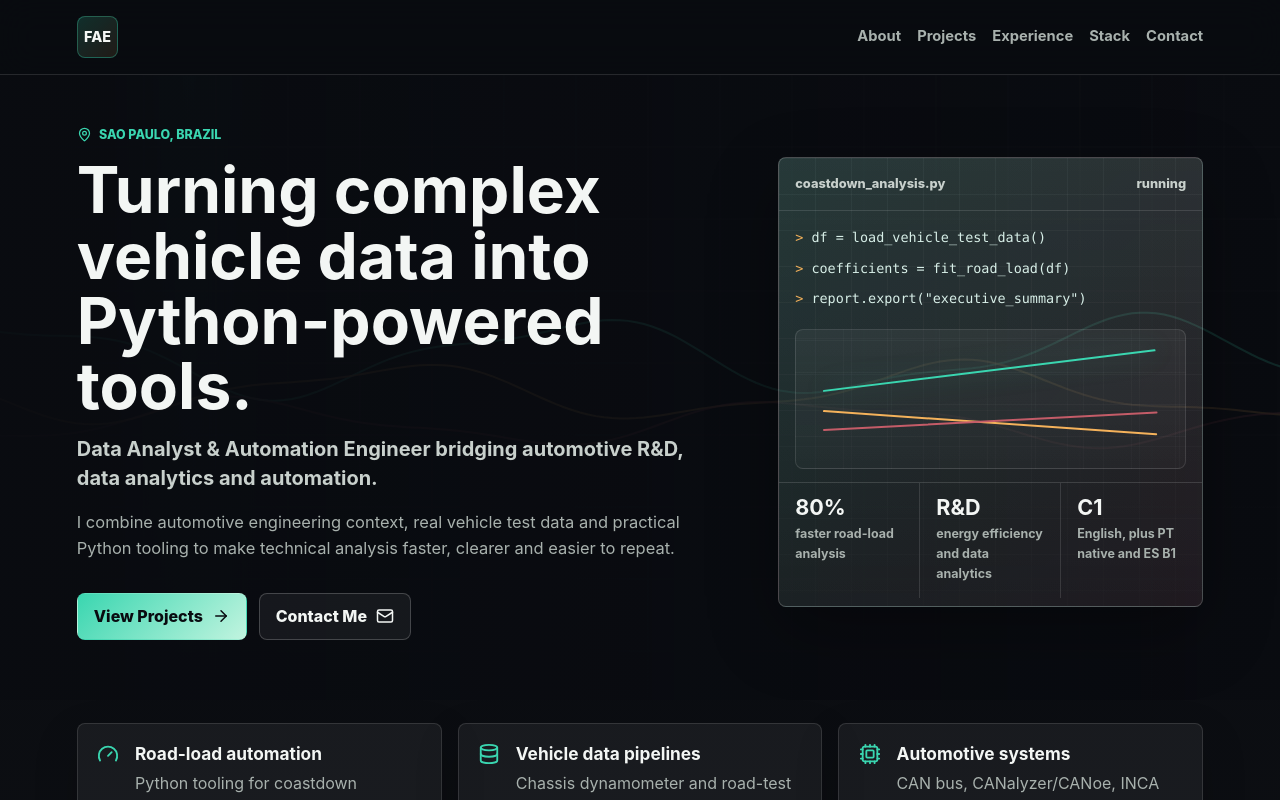
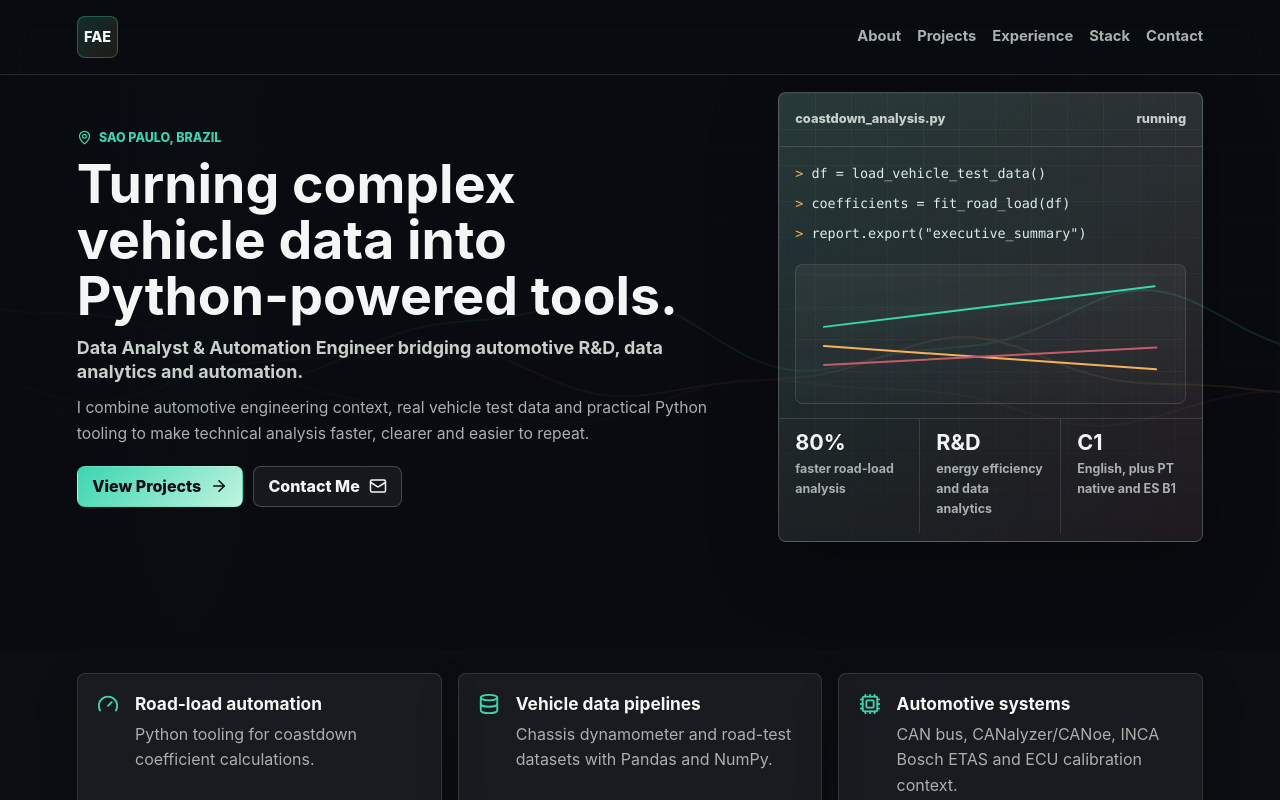
Before and after one commit to FelipeEckert/FelipeEckert.github.io, a React (Vite) app: page / in a window 1280 px wide. Shown: the top 800 px of the page. Built offline with nearby package versions, Linux system fonts and the light colour scheme.

Commit message:
Compact hero intro block

```diff
--- a/src/styles.css
+++ b/src/styles.css
@@ -111,7 +111,7 @@ a:focus-visible {
   position: relative;
   min-height: 72svh;
   overflow: hidden;
-  padding: 3.1rem 6vw 3.8rem;
+  padding: 1.1rem 6vw 1.8rem;
   background: var(--bg);
 }
 
@@ -155,7 +155,7 @@ a:focus-visible {
   display: inline-flex;
   align-items: center;
   gap: 0.45rem;
-  margin: 0 0 0.8rem;
+  margin: 0 0 0.55rem;
   color: var(--teal);
   font-size: 0.78rem;
   font-weight: 850;
@@ -172,9 +172,9 @@ p {
 
 h1 {
   max-width: 760px;
-  margin-bottom: 1rem;
-  font-size: 4rem;
-  line-height: 1.02;
+  margin-bottom: 0.75rem;
+  font-size: 3.35rem;
+  line-height: 1.04;
   letter-spacing: 0;
 }
 
@@ -194,24 +194,24 @@ h3 {
 
 .hero-headline {
   max-width: 690px;
-  margin-bottom: 1rem;
+  margin-bottom: 0.7rem;
   color: var(--muted-strong);
-  font-size: 1.25rem;
+  font-size: 1.12rem;
   font-weight: 720;
-  line-height: 1.45;
+  line-height: 1.36;
 }
 
 .hero-copy {
   max-width: 690px;
-  margin-bottom: 2rem;
+  margin-bottom: 1.25rem;
   color: var(--muted);
-  font-size: 1.03rem;
+  font-size: 0.98rem;
 }
 
 .hero-actions {
   display: flex;
   flex-wrap: wrap;
-  gap: 0.75rem;
+  gap: 0.6rem;
 }
 
 .button {
@@ -219,8 +219,8 @@ h3 {
   align-items: center;
   justify-content: center;
   gap: 0.55rem;
-  min-height: 2.9rem;
-  padding: 0.82rem 1rem;
+  min-height: 2.55rem;
+  padding: 0.68rem 0.9rem;
   border: 1px solid transparent;
   border-radius: 8px;
   font-weight: 850;
@@ -890,11 +890,11 @@ h3 {
   }
 
   h1 {
-    font-size: 2.25rem;
+    font-size: 2rem;
   }
 
   .hero-headline {
-    font-size: 1.08rem;
+    font-size: 1rem;
   }
 
   .hero-actions,
```
